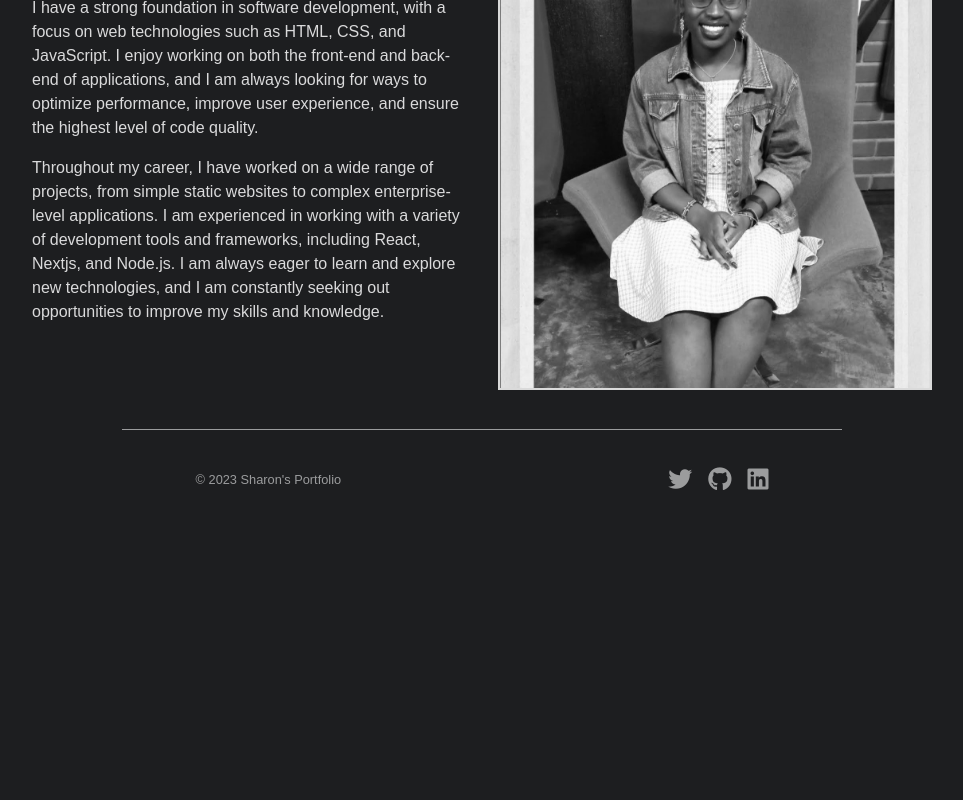
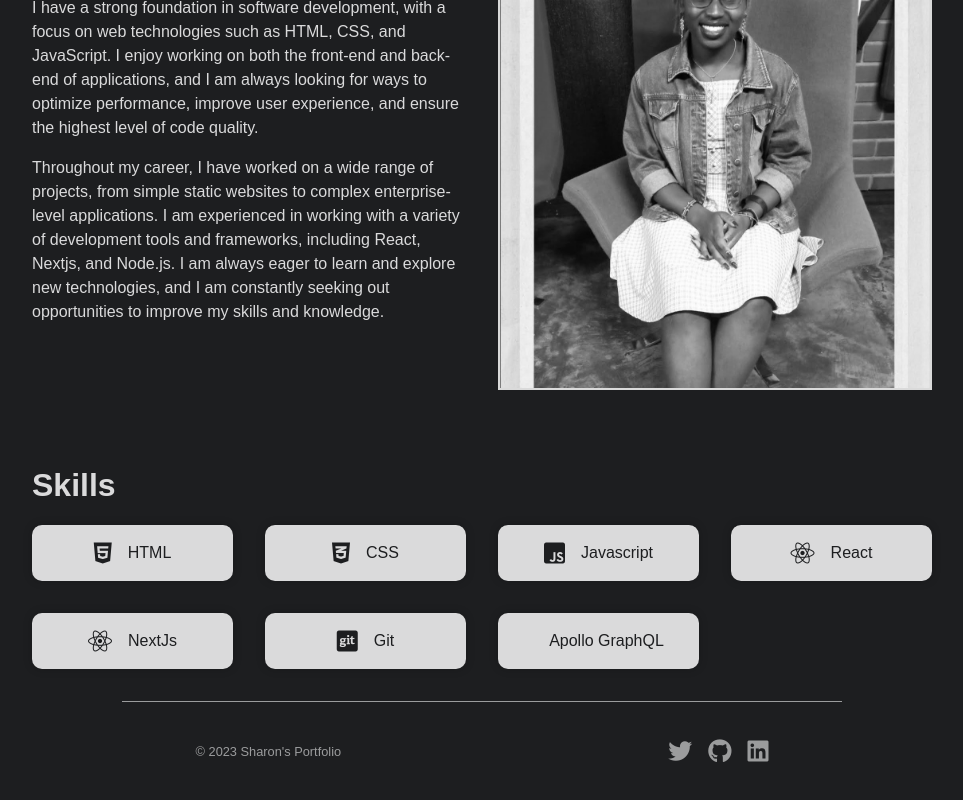
Before and after one commit to Sharonah8/next-portfolio, a Next.js app: page / in a window 1280 px wide. Shown: the part 998-1798 px from the top of the page, without its empty margins (158-1121 px from the left). Before the commit the page ends 1528 px from the top, so only its background shows below. Built offline with nearby package versions, Linux system fonts and the light colour scheme.

Commit message:
Add skills section

```diff
--- a/src/components/Hero.jsx
+++ b/src/components/Hero.jsx
@@ -27,6 +27,14 @@ const Hero = () => {
           industry trends.
         </p>
         <div className="social_icons">
+          <a
+            href="https://twitter.com/Sharonah_Ken"
+            aria-label="X-Twitter"
+            target="_blank"
+            rel="noopener noreferrer"
+          >
+            <i className="fa-brands fa-x-twitter"></i>
+          </a>
           <a
             href="https://twitter.com/Sharonah_Ken"
             aria-label="Twitter"
--- /dev/null
+++ b/src/components/Skills.jsx
@@ -0,0 +1,39 @@
+const Skills = () => {
+  return (
+    <div className="skills-container">
+      <h2>Skills</h2>
+      <div className="grid-skills">
+        <div className="skill-card html">
+          <i className="fa-brands fa-html5 html-icon"></i>
+          <p>HTML</p>
+        </div>
+        <div className="skill-card css">
+          <i className="fa-brands fa-css3-alt css-icon"></i>
+          <p>CSS</p>
+        </div>
+        <div className="skill-card js">
+          <i className="fa-brands fa-js-square js-icon"></i>
+          <p>Javascript</p>
+        </div>
+        <div className="skill-card react">
+          <i className="fa-brands fa-react react-icon"></i>
+          <p>React</p>
+        </div>
+        <div className="skill-card next">
+          <i className="fa-brands fa-react react-icon"></i>
+          <p>NextJs</p>
+        </div>
+        <div className="skill-card git">
+          <i className="fa-brands  fa-square-git"></i>
+          <p>Git</p>
+        </div>
+        <div className="skill-card git">
+          <i className="fa-brands"></i>
+          <p>Apollo GraphQL</p>
+        </div>
+      </div>
+    </div>
+  );
+};
+
+export default Skills;
--- a/src/pages/index.js
+++ b/src/pages/index.js
@@ -1,6 +1,6 @@
 import Hero from "@/components/Hero";
 import About from "@/components/About";
-// import Skills from "@/components/Skills";
+import Skills from "@/components/Skills";
 // import Projects from "@/components/Projects";
 // import Contact from "@/components/Contact";
 
@@ -18,8 +18,8 @@ const Home = () => {
       <div>
         <Hero />
         <About />
-        {/* <Skills />
-        <Projects />
+        <Skills />
+        {/* <Projects />
         <Contact /> */}
       </div>
     </>
```
